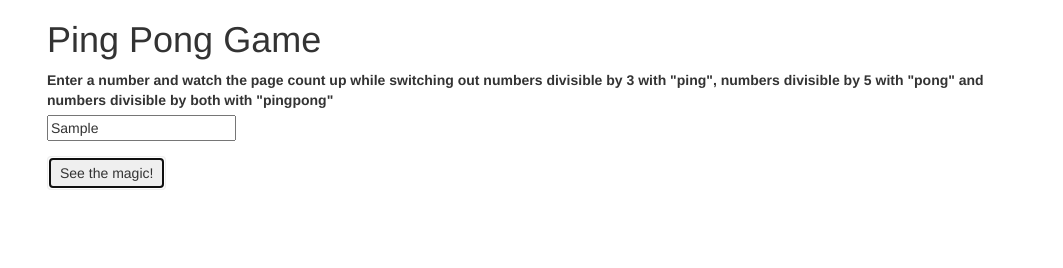
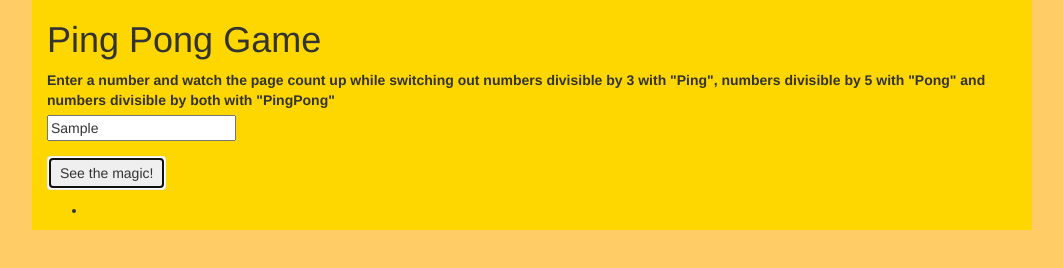
Before and after one commit to kderrick/week-3-project, a plain HTML site: page index.html in a window 1280 px wide. Both pictures are taken after typing "Sample" into the empty fields and a click on the button "See the magic!". Shown: the whole page, without its empty margins (108-1171 px from the left). Drawn offline with nearby package versions, Linux system fonts and the light colour scheme.

Commit message:
add background color and spacing on pings/pongs

```diff
--- a/css/styles.css
+++ b/css/styles.css
@@ -4,8 +4,13 @@
 
 .container {
   max-width: 1000px;
+  background-color: gold;
 }
 
 .finish {
   max-width: 1000px;
 }
+
+body {
+  background-color: #ffcc66
+}
--- a/index.html
+++ b/index.html
@@ -14,7 +14,7 @@
 
       <form id="ping-pong">
         <div class="form-group">
-          <label for="game">Enter a number and watch the page count up while switching out numbers divisible by 3 with "ping", numbers divisible by 5 with "pong" and numbers divisible by both with "pingpong" </label>
+          <label for="game">Enter a number and watch the page count up while switching out numbers divisible by 3 with "Ping", numbers divisible by 5 with "Pong" and numbers divisible by both with "PingPong" </label>
           <input id="game" type="text">
         </div>
 
@@ -22,7 +22,9 @@
       </form>
 
       <div id="result">
-        <p><span class="finish"></span></p>
+        <ul>
+          <li><p><span class="finish"></span></p></li>
+        </ul>
       </div>
     </div>
   </body>
```
